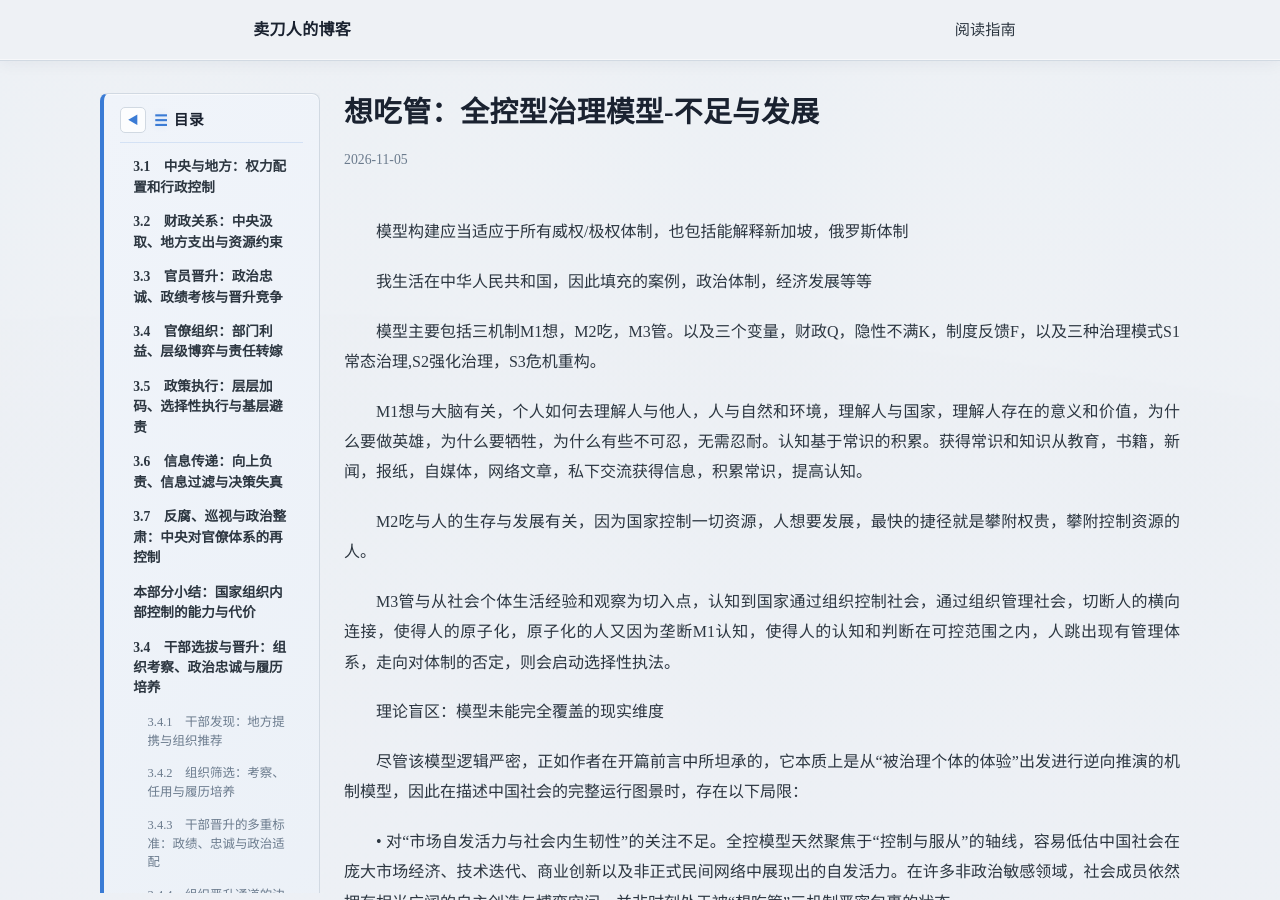
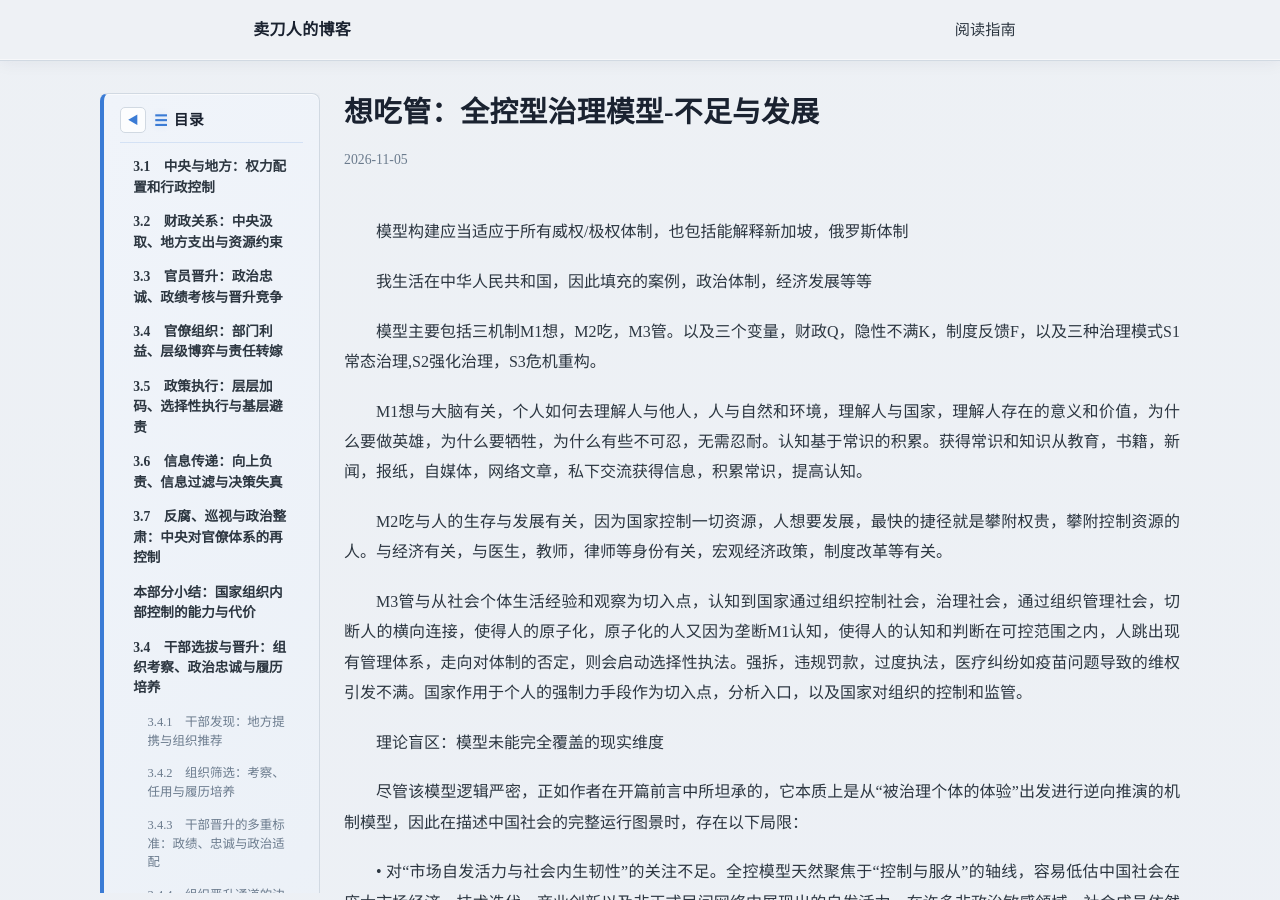
Before and after one commit to maidaoren/maidaoren.github.io, a Jekyll site: the page built from _posts/2026-11-05-想吃管全控治理模型不足与发展.md, in a window 1280 px wide and 900 px high. Built offline with Jekyll 4.4.1, drawn with Linux system fonts in a browser that asks for light colours; nearby versions of some CDN libraries.

Commit message:
卖刀人
test

```diff
--- a/_posts/2026-11-05-想吃管全控治理模型不足与发展.md
+++ b/_posts/2026-11-05-想吃管全控治理模型不足与发展.md
@@ -12,9 +12,9 @@ date: 2026-11-05
 
 M1想与大脑有关，个人如何去理解人与他人，人与自然和环境，理解人与国家，理解人存在的意义和价值，为什么要做英雄，为什么要牺牲，为什么有些不可忍，无需忍耐。认知基于常识的积累。获得常识和知识从教育，书籍，新闻，报纸，自媒体，网络文章，私下交流获得信息，积累常识，提高认知。
 
-M2吃与人的生存与发展有关，因为国家控制一切资源，人想要发展，最快的捷径就是攀附权贵，攀附控制资源的人。
+M2吃与人的生存与发展有关，因为国家控制一切资源，人想要发展，最快的捷径就是攀附权贵，攀附控制资源的人。与经济有关，与医生，教师，律师等身份有关，宏观经济政策，制度改革等有关。
 
-M3管与从社会个体生活经验和观察为切入点，认知到国家通过组织控制社会，通过组织管理社会，切断人的横向连接，使得人的原子化，原子化的人又因为垄断M1认知，使得人的认知和判断在可控范围之内，人跳出现有管理体系，走向对体制的否定，则会启动选择性执法。
+M3管与从社会个体生活经验和观察为切入点，认知到国家通过组织控制社会，治理社会，通过组织管理社会，切断人的横向连接，使得人的原子化，原子化的人又因为垄断M1认知，使得人的认知和判断在可控范围之内，人跳出现有管理体系，走向对体制的否定，则会启动选择性执法。强拆，违规罚款，过度执法，医疗纠纷如疫苗问题导致的维权引发不满。国家作用于个人的强制力手段作为切入点，分析入口，以及国家对组织的控制和监管。
 
 理论盲区：模型未能完全覆盖的现实维度
 
```
Also changed, not shown: _posts/2026-09-20-Want-to-eat-pipe-Total-control-governance-model.md (+0 -2 lines).
